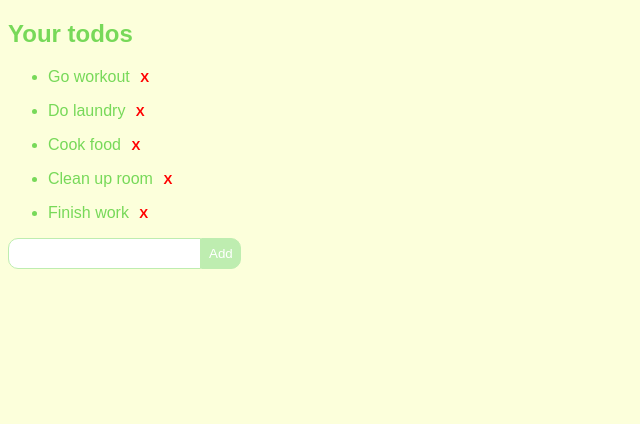
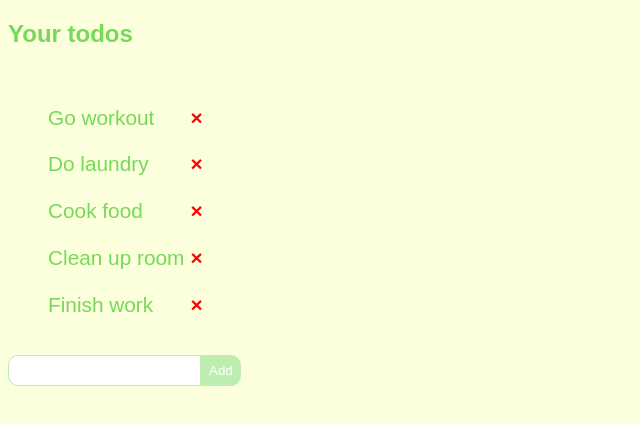
Before and after one commit to krajnova/vue_todo-app, a Vue app: page / in a window 1280 px wide. Shown: the top 424 px of the page, without its empty margins (0-640 px from the left). Built offline with nearby package versions, Linux system fonts and the light colour scheme.

Commit message:
refactor: layout and style changes

```diff
--- a/src/components/TodoItem.vue
+++ b/src/components/TodoItem.vue
@@ -1,44 +1,45 @@
 <template>
-  <div :class="{ 'completed': todo.completed }">
-    <p @click="markComplete">
-      {{ todo.title }}
-      <button
-        class="remove-btn"
-        @click="$emit('delete-todo', todo.id)"
-      >
-        X
+  <p @click="markComplete" class="todo-container">
+    <span :class="{ completed: todo.completed }">{{ todo.title }}</span>
+    <button class="remove-btn" @click="$emit('delete-todo', todo.id)">
+      &times;
     </button>
   </p>
-  </div>
 </template>
 
 <script>
 export default {
   name: 'TodoItem',
-  props: [
-    "todo"
-  ],
+  props: ['todo'],
 
   methods: {
     markComplete() {
-      this.todo.completed = !this.todo.completed;
-    }
-  }
+      this.todo.completed = !this.todo.completed
+    },
+  },
 }
 </script>
 
-<style scoped>
-.completed {
-  text-decoration: line-through;
-}
+<style lang="scss" scoped>
+$font-size: 1.3rem;
+
+.todo-container {
+  display: flex;
+  align-items: center;
+  justify-content: space-between;
+  font-size: $font-size;
 
   .remove-btn {
     background: none;
     border: none;
     color: #f00;
-  border-radius: 50%;
     font-weight: bold;
     cursor: pointer;
+    font-size: $font-size;
+  }
 }
 
+.completed {
+  text-decoration: line-through;
+}
 </style>
--- a/src/components/TodoList.vue
+++ b/src/components/TodoList.vue
@@ -23,9 +23,16 @@ export default {
 }
 </script>
 
-<style scoped>
-.todo-list-header,
-.todo-list {
-  color: hsl(106, 63%, 60%);
+<style lang="scss" scoped>
+.todo {
+  &-list {
+    display: inline-block;
+    list-style: none;
+
+    &,
+    &-header {
+      color: hsl(106, 63%, 60%);
+    }
+  }
 }
 </style>
```
Lines whose indentation alone changed are shown as unchanged.
